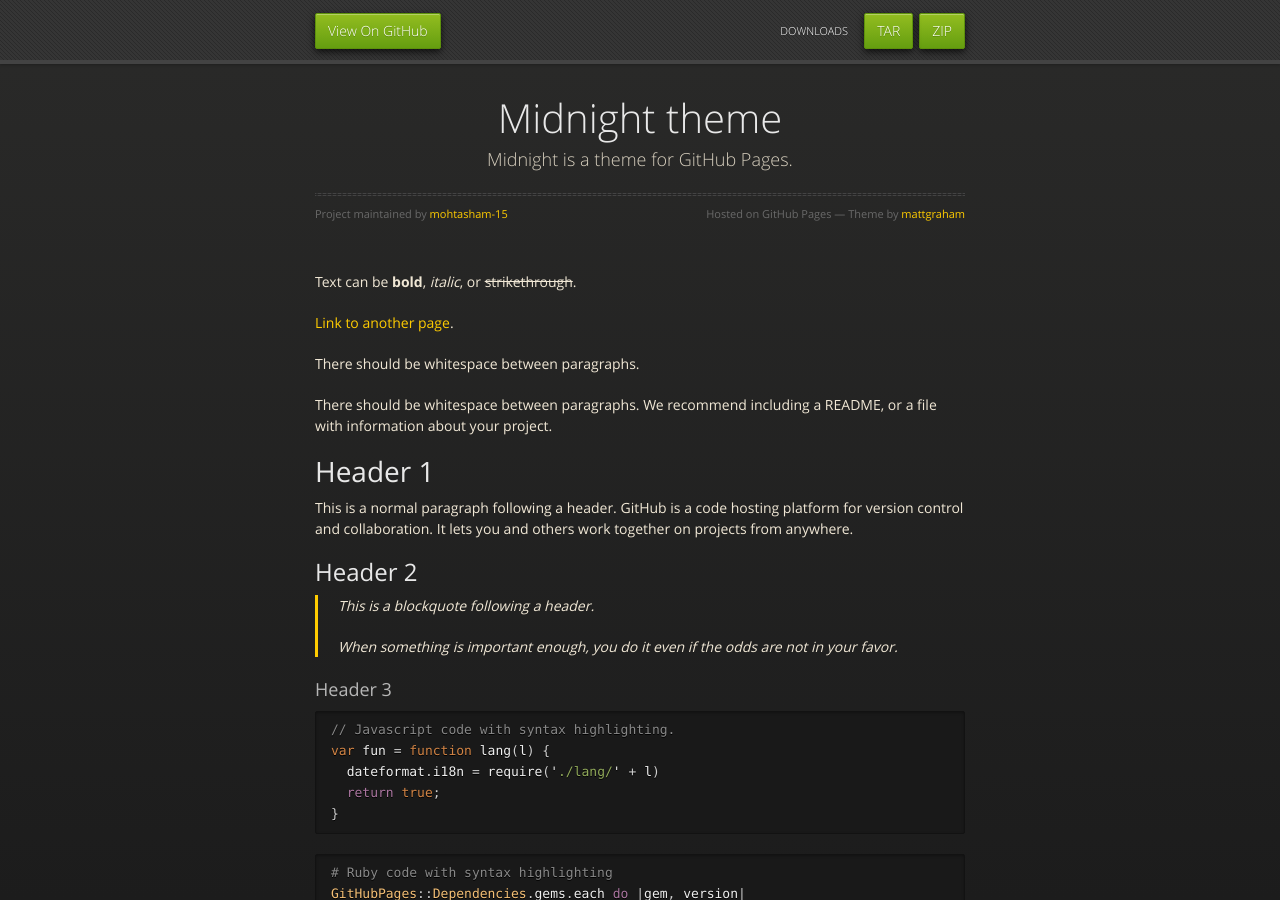
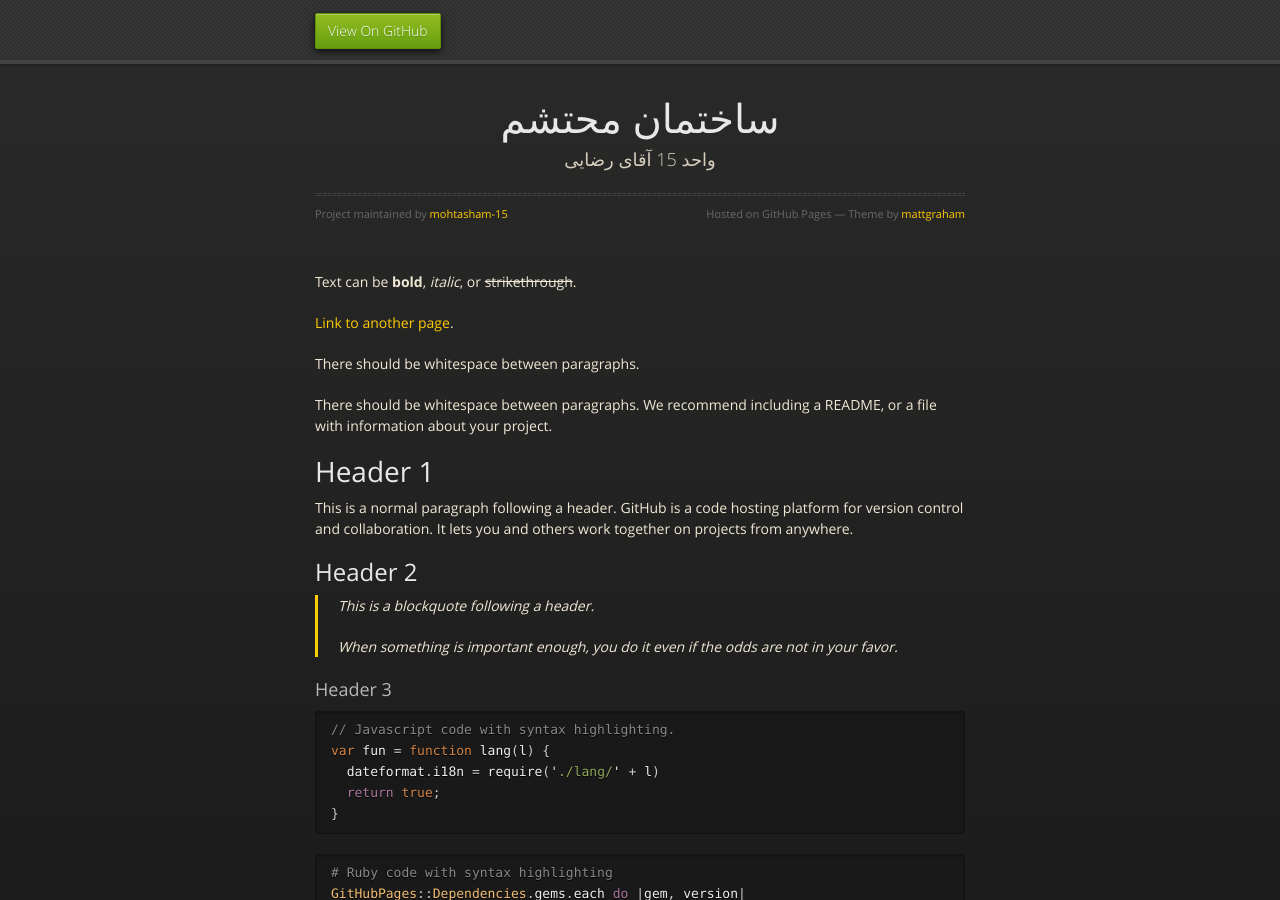
Before and after one commit to mohtasham-15/ns, a Jekyll site: the page built from index.md, in a window 1280 px wide and 900 px high. Built offline with Jekyll 4.4.1, drawn with Linux system fonts in a browser that asks for light colours.

Commit message:
Update _config.yml

```diff
--- a/_config.yml
+++ b/_config.yml
@@ -1,5 +1,5 @@
-title: Midnight theme
-description: Midnight is a theme for GitHub Pages.
-show_downloads: true
+title: ساختمان محتشم
+description: واحد 15 آقای رضایی
+show_downloads: false
 google_analytics:
 theme: jekyll-theme-midnight
```
